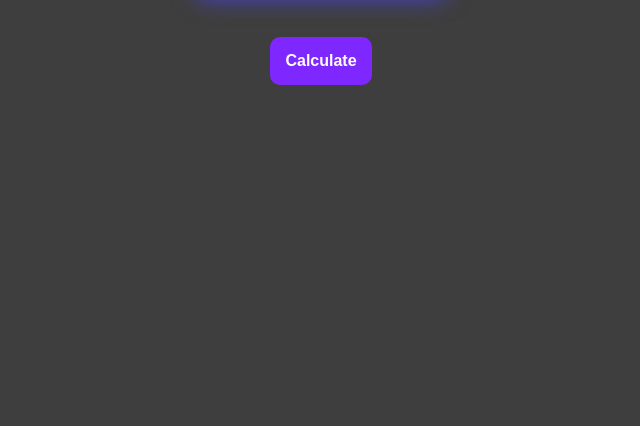
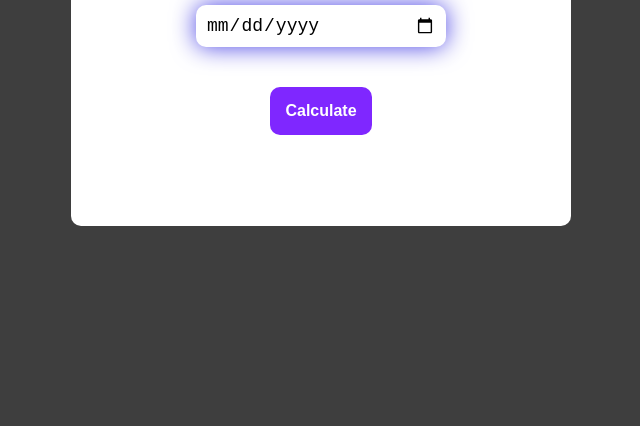
Before and after one commit to Jahirsheikh12/Age-Calculator, a plain HTML site: page index.html in a window 1280 px wide. Shown: the part 374-800 px from the top of the page, without its empty margins (319-959 px from the left). Drawn offline with Linux system fonts and the light colour scheme.

Commit message:
some styling changes done

```diff
--- a/script.js
+++ b/script.js
@@ -4,7 +4,7 @@ let outputField = document.querySelector('#age-output').style.display = 'none';
 
 let btn = document.querySelector('#btn');
 
-let words = ["Generator","verifyer", "checker"];
+let words = ["Calculator","verifyer", "checker"];
 
 let typeWriter = document.getElementById('typewriter');
 
--- a/style.css
+++ b/style.css
@@ -15,10 +15,12 @@ html, body {
     position: relative;
     margin: auto;
     width: 500px;
-    height: 350px;
+    height: 450px;
     top: 150px;
     display: grid;
     place-content: center;
+    background-color: white;
+    border-radius: 10px;
 }
 
 .inner-container {
```
